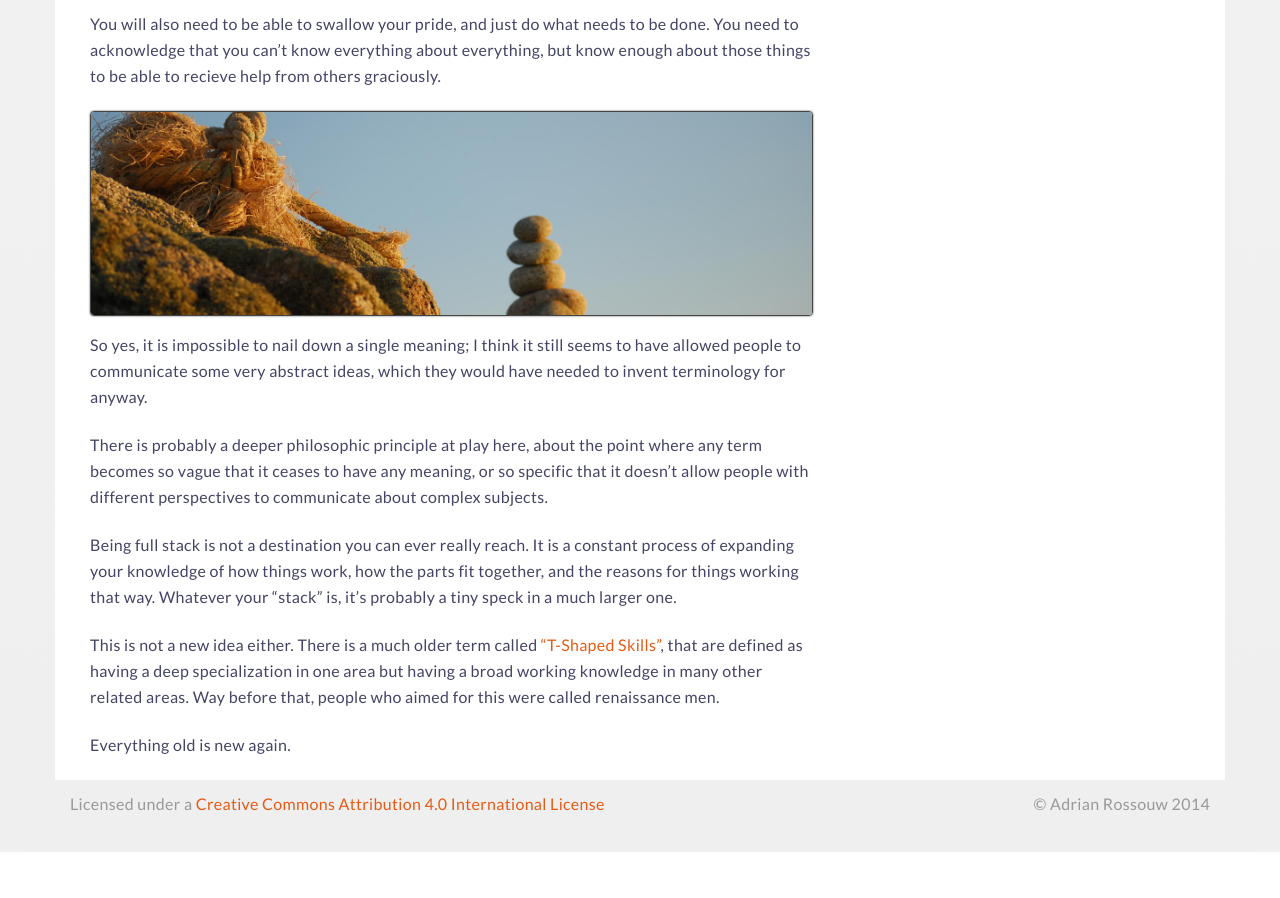
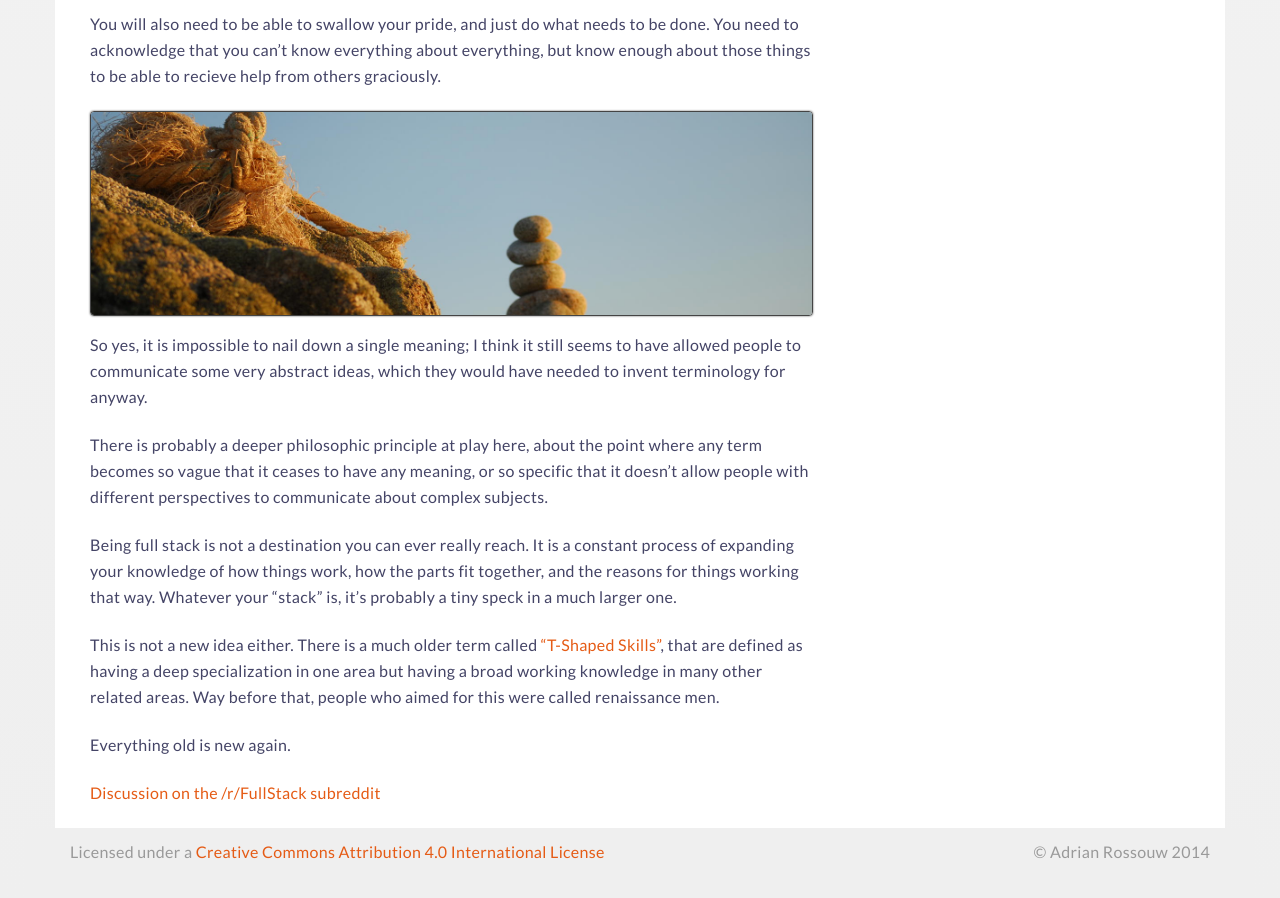
Before and after one commit to AdrianRossouw/daemon-co-za, a Jekyll site: the page built from _posts/articles/2014-04-25-what-does-full-stack-mean.md, in a window 1280 px wide and 900 px high, scrolled down 5599 px. Built offline with Jekyll 4.4.1, drawn with Linux system fonts in a browser that asks for light colours; comment, search, counter and statistics services are not loaded; before the commit the page ends 6451 px from its top, so only the background shows below that.

Commit message:
add subreddit link

```diff
--- a/_posts/articles/2014-04-25-what-does-full-stack-mean.md
+++ b/_posts/articles/2014-04-25-what-does-full-stack-mean.md
@@ -165,3 +165,5 @@ This is not a new idea either. There is a much older term called ["T-Shaped Skil
 area but having a broad working knowledge in many other related areas. Way before that, people who aimed for this were called renaissance men.
 
 Everything old is new again.
+
+[Discussion on the /r/FullStack subreddit](http://www.reddit.com/r/FullStack/comments/24534d/what_does_fullstack_mean/)
```
